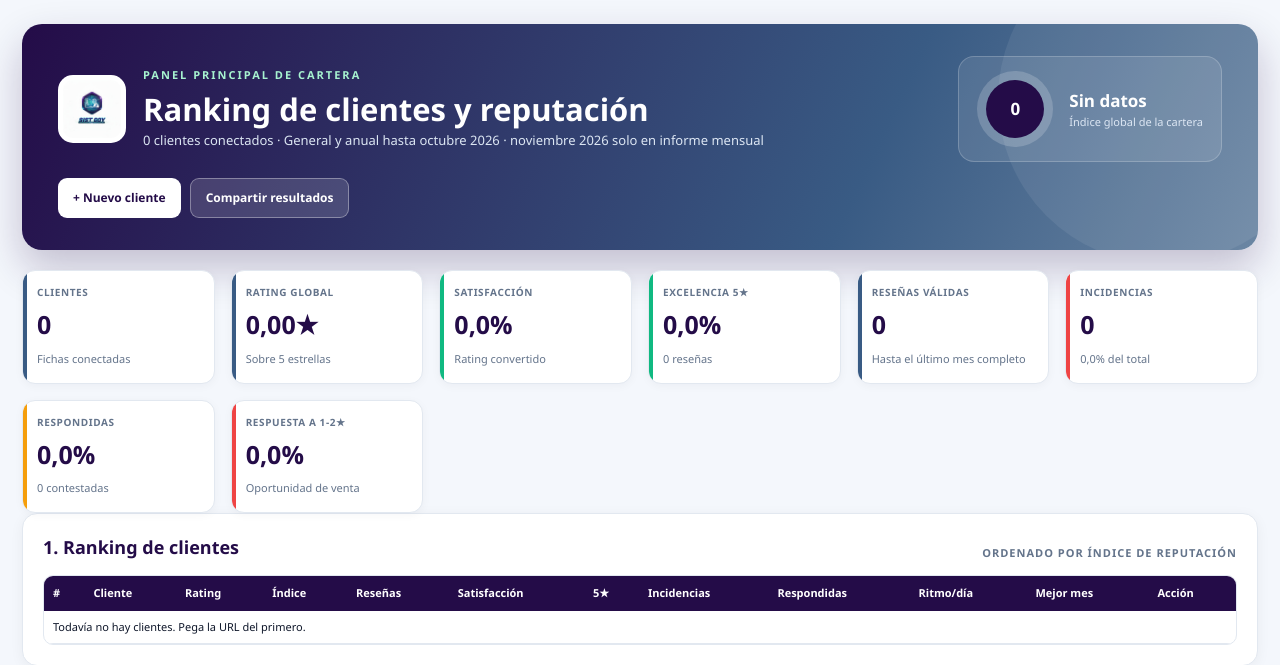
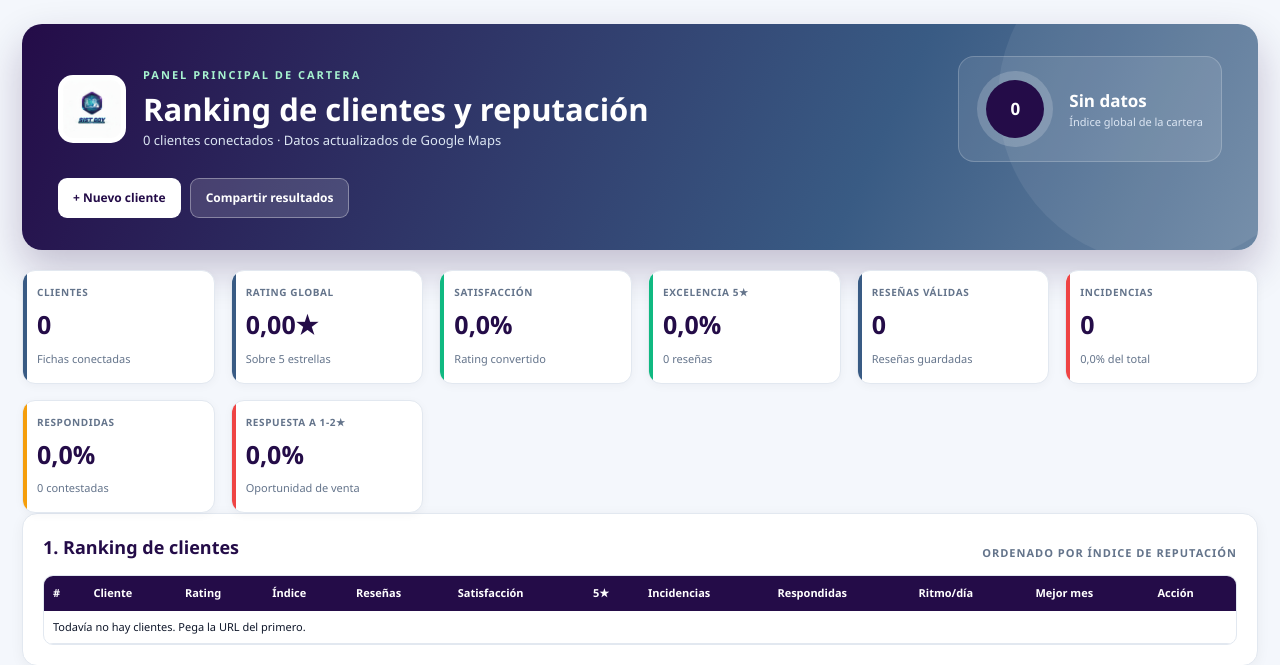
Before and after one commit to SistGoyPeru/informes_googlemaps, a Django app: page / in a window 1280 px wide. Shown: the part 69-734 px from the top of the page. Run offline with Django 5.2, Linux system fonts and the light colour scheme; data that the repository does not hold is empty.

Commit message:
Quitar avisos de mes incompleto del informe y ficha

```diff
--- a/core/briefs.py
+++ b/core/briefs.py
@@ -8,19 +8,15 @@ EMAIL = "alexgoyzueta2018@gmail.com"
 
 def email_brief(client, frame, month=None, year=None):
     cutoff = analytics.last_complete_month()
-    current_note = ""
     if month:
         subset = frame[frame["mes"] == month]
         period = analytics.month_label(month)
-        if month > cutoff:
-            current_note = "Este mes está en curso, por lo que aún pueden faltar días de reseñas."
     elif year:
         subset = frame[frame["anio"] == year]
         period = f"año {year}"
     else:
         subset = analytics.complete_months(frame)
         period = f"histórico hasta {analytics.month_label(cutoff)}"
-        current_note = "El informe general y anual llega hasta el último mes completo."
 
     kpis = analytics.reputation_kpis(subset)
     score = insights.scorecard(kpis)
@@ -47,7 +43,7 @@ def email_brief(client, frame, month=None, year=None):
     comment = (
         f"Adjunto el informe de reputación de {client.name} ({period}). Incluye rating real, satisfechos vs incidencias, "
         "comentarios verificables y un plan de mejora con acciones concretas. "
-        f"Si te parece, lo revisamos juntos y definimos el siguiente paso. {current_note}"
+        "Si te parece, lo revisamos juntos y definimos el siguiente paso."
     ).strip()
     body_lines = [
         f"Hola,",
@@ -63,7 +59,7 @@ def email_brief(client, frame, month=None, year=None):
         "Qué encontrarás en el archivo:",
         "- Informe general histórico.",
         "- Informe por año.",
-        "- Informe mensual, incluido el mes en curso cuando tiene reseñas.",
+        "- Informe mensual de cada mes.",
         "- Gráficos explicados y plan de mejora en cada PDF.",
         "",
         "Si quieres, lo revisamos en 10 minutos y dejamos cerrado el plan del próximo mes.",
@@ -83,5 +79,4 @@ def email_brief(client, frame, month=None, year=None):
         "focus": focus,
         "action_title": action["title"],
         "action_detail": action["detail"],
-        "last_complete": analytics.month_label(cutoff),
     }
--- a/core/reports.py
+++ b/core/reports.py
@@ -276,8 +276,7 @@ def _scope(frame, month=None, year=None):
     note = f" · Datos hasta {analytics.month_label(cutoff)}"
     if month:
         subset = frame[frame["mes"] == month]
-        month_note = " · Mes en curso: pueden faltar días" if month > cutoff else note
-        return subset, subset, "mensual", analytics.month_label(month) + month_note, f"Informe mensual · {analytics.month_label(month)}"
+        return subset, subset, "mensual", analytics.month_label(month), f"Informe mensual · {analytics.month_label(month)}"
     if year:
         subset = frame[frame["anio"] == year]
         return subset, subset, "anual", f"Año {year}{note}", f"Informe anual · {year}"
@@ -316,7 +315,7 @@ def export_brief(client, frame, month=None, year=None, filename=None):
         {"Archivo": "00_FICHA_DE_ENVIO.pdf", "Contenido": "Este resumen con el texto sugerido"},
         {"Archivo": "01_informe_general.pdf", "Contenido": "Historial completo hasta el último mes cerrado"},
         {"Archivo": "02_anio_*.pdf", "Contenido": "Informe por cada año"},
-        {"Archivo": "03_mes_*.pdf", "Contenido": "Informe mensual, incluido el mes en curso"},
+        {"Archivo": "03_mes_*.pdf", "Contenido": "Informe mensual de cada mes"},
     ], styles, col_widths=[55 * mm, 121 * mm]))
     story.append(Spacer(1, 10))
     cta = Table([[
--- a/core/templates/core/dashboard.html
+++ b/core/templates/core/dashboard.html
@@ -9,7 +9,7 @@
       <div>
         <div class="eyebrow">Panel principal de cartera</div>
         <h1>Ranking de clientes y reputación</h1>
-        <p>{{ total_clients }} clientes conectados · General y anual hasta {{ last_complete }}{% if excluded_month %} · {{ excluded_month }} solo en informe mensual{% endif %}</p>
+        <p>{{ total_clients }} clientes conectados · Datos actualizados de Google Maps</p>
       </div>
     </div>
     <div class="score-box">
@@ -28,7 +28,7 @@
   <div class="kpi"><small>Rating global</small><strong>{{ portfolio_kpis.average|floatformat:2 }}★</strong><span>Sobre 5 estrellas</span></div>
   <div class="kpi good"><small>Satisfacción</small><strong>{{ portfolio_kpis.satisfaction|floatformat:1 }}%</strong><span>Rating convertido</span></div>
   <div class="kpi good"><small>Excelencia 5★</small><strong>{{ portfolio_kpis.five_rate|floatformat:1 }}%</strong><span>{{ portfolio_kpis.five }} reseñas</span></div>
-  <div class="kpi"><small>Reseñas válidas</small><strong>{{ portfolio_kpis.total }}</strong><span>Hasta el último mes completo</span></div>
+  <div class="kpi"><small>Reseñas válidas</small><strong>{{ portfolio_kpis.total }}</strong><span>Reseñas guardadas</span></div>
   <div class="kpi bad"><small>Incidencias</small><strong>{{ portfolio_kpis.negative }}</strong><span>{{ portfolio_kpis.negative_rate|floatformat:1 }}% del total</span></div>
   <div class="kpi warn"><small>Respondidas</small><strong>{{ portfolio_kpis.response_rate|floatformat:1 }}%</strong><span>{{ portfolio_kpis.responses }} contestadas</span></div>
   <div class="kpi bad"><small>Respuesta a 1-2★</small><strong>{{ portfolio_kpis.negative_response_rate|floatformat:1 }}%</strong><span>Oportunidad de venta</span></div>
--- a/core/templates/core/report.html
+++ b/core/templates/core/report.html
@@ -37,7 +37,7 @@
     <li><strong>Respuesta del propietario:</strong> demuestra que hay una persona detrás. Responder rápido recupera confianza.</li>
     <li><strong>Ritmo de reseñas:</strong> cuántas reseñas nuevas entran al día. Sin ritmo, el perfil se enfría.</li>
   </ol>
-  <p class="muted" style="margin-bottom:0">Informe general y anual hasta {{ last_complete_label }}.{% if excluded_label %} {{ excluded_label }} se muestra solo en la vista mensual, aunque falten días.{% endif %}</p>
+  <p class="muted" style="margin-bottom:0">Datos obtenidos de Google Maps y guardados en el sistema.</p>
 </section>
 
 <div class="tabs">
@@ -204,7 +204,7 @@
     <button class="btn" type="button" onclick="copyBrief('brief-body')">Copiar correo completo</button>
     <a class="btn ghost" href="{{ brief_pdf_url }}">Descargar ficha PDF</a>
   </div>
-  <p class="muted" style="margin-bottom:0">Periodo de la ficha: {{ brief.period }}. Último mes completo: {{ brief.last_complete }}.</p>
+  <p class="muted" style="margin-bottom:0">Periodo de la ficha: {{ brief.period }}.</p>
 </section>
 
 <section class="cta-band">
--- a/core/tests.py
+++ b/core/tests.py
@@ -7,7 +7,7 @@ from django.test import TestCase
 from django.urls import reverse
 from django.utils import timezone
 
-from . import analytics, services
+from . import analytics, briefs, services
 from .models import Client, Review
 
 
@@ -62,6 +62,7 @@ class DashboardTests(TestCase):
         self.assertContains(response, "Cómo leer este informe")
         self.assertContains(response, "Reportes PDF profesionales")
         self.assertContains(response, "Ficha para enviar por correo")
+        self.assertNotIn("faltan días", response.content.decode("utf-8"))
 
     def test_incomplete_current_month_is_excluded(self):
         current = datetime.now().strftime("%Y-%m")
@@ -100,6 +101,9 @@ class DashboardTests(TestCase):
             self.assertTrue(any(f"03_mes_{current}.pdf" in name for name in archive.namelist()))
 
     def test_email_brief_pdf(self):
+        data = briefs.email_brief(self.client_obj, analytics.report_frame(self.client_obj.reviews.all()))
+        self.assertNotIn("en curso", data["comment"])
+        self.assertNotIn("falt", data["comment"].lower())
         response = self.client.get(reverse("export_brief", args=[self.client_obj.pk]))
         self.assertEqual(response.status_code, 200)
         self.assertEqual(response["Content-Type"], "application/pdf")
--- a/core/views.py
+++ b/core/views.py
@@ -74,8 +74,6 @@ def _portfolio_context():
     frame = analytics.report_frame(Review.objects.all())
     kpis = analytics.reputation_kpis(frame)
     score = insights.scorecard(kpis)
-    current_month = datetime.now().strftime("%Y-%m")
-    last_complete = analytics.last_complete_month()
     guide = [
         {"name": "Rating medio", "why": "La nota general que ve cualquiera en Google. Se mide sobre 5 estrellas."},
         {"name": "Satisfacción", "why": "Es el rating convertido a porcentaje. 4,5★ equivale al 90% de satisfacción."},
@@ -91,8 +89,6 @@ def _portfolio_context():
         "ranking_chart": charts.client_ranking(rows),
         "guide": guide,
         "total_clients": len(rows),
-        "last_complete": analytics.month_label(last_complete),
-        "excluded_month": analytics.month_label(current_month) if current_month > last_complete else "",
         "new_client_url": reverse("new_client"),
     }
 
@@ -225,8 +221,6 @@ def client_report(request, pk):
     context = {
         "client": client,
         "clients": clients,
-        "last_complete_label": analytics.month_label(last_complete),
-        "excluded_label": analytics.month_label(current_month) if current_month > last_complete else "",
         "vista": vista,
         "vista_label": period_labels[vista],
         "year": year,
```
